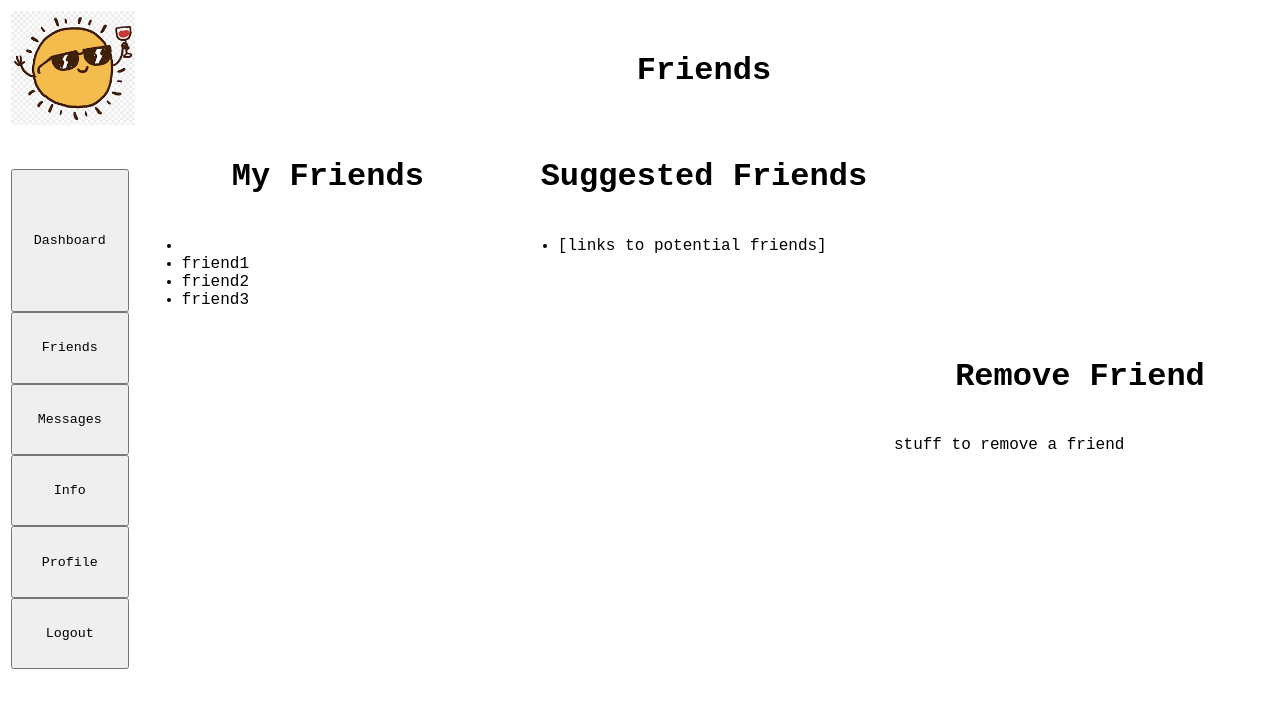
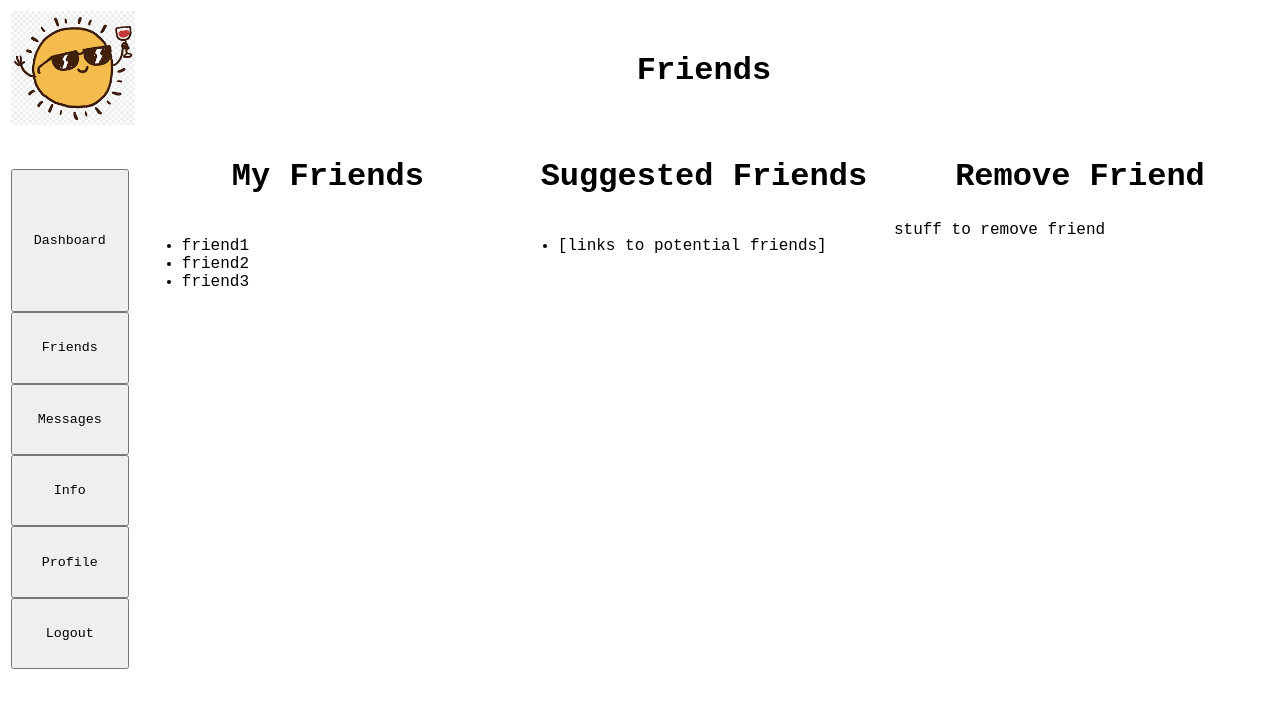
Before and after one commit to the-jackson-perry/filos, a Flask app: page /friends in a window 1280 px wide. Shown: the top 708 px of the page. Run offline with Flask 2, Linux system fonts and the light colour scheme.

Commit message:
some edits to friends and profile

```diff
--- a/app.py
+++ b/app.py
@@ -17,7 +17,7 @@ def info_page():
 
 @app.route("/profile")
 def profile():
-    return flask.render_template("profile.html", user=default_user, page_title="Profile")
+    return flask.render_template("profile.html", user=default_user, page_title="Profile", friends=default_user['friends'])
 
 @app.route("/")
 @app.route("/dashboard")
--- a/templates/friends.html
+++ b/templates/friends.html
@@ -18,48 +18,31 @@
 	</td>
 
 	<td width="33%">
+		<h1>Remove Friend</h1>
 	</td>
 </tr>
 
 <tr class="tbl-body">
-	<td rowspan="4">
+	<td rowspan="2">
         <ul>
-        	<li>
 		    {% for friend in friends %}
             <li>{{friend}}</li>
             {% endfor %}
         </ul>
 	</td>
 
-	<td rowspan="4">
+	<td>
         <ul>
         	<li>[links to potential friends]
 		{% for person in suggested_friends %}
-            <li></li>
+            <li>suggested friendo</li>
         {% endfor %}
         </ul>
 	</td>
 
-	<td height="20%">
-
+	<td>
+		stuff to remove friend
 	</td>
 </tr>
-
-
-
-<tr class="tbl-header">
-	<td>
-		<h1>Remove Friend</h1>
-	</td>
-</tr>
-
-<tr class="tbl-body">
-	<td height="20%">
-		<p>stuff to remove a friend</p>
-	</td>
-</tr>
-
-<tr bgcolor="white"><td></td></tr>
-
 </table>
 {% endblock %}
--- a/templates/profile.html
+++ b/templates/profile.html
@@ -69,9 +69,8 @@
 <tr class="tbl-body">
 	<td>
 		<ul>
-			<li>[link to friends' profile pages]</li>
 		    {% for friend in friends %}
-            <li></li>
+            <li>{{friend}}</li>
             {% endfor %}
         </ul>
 	</td>
```
